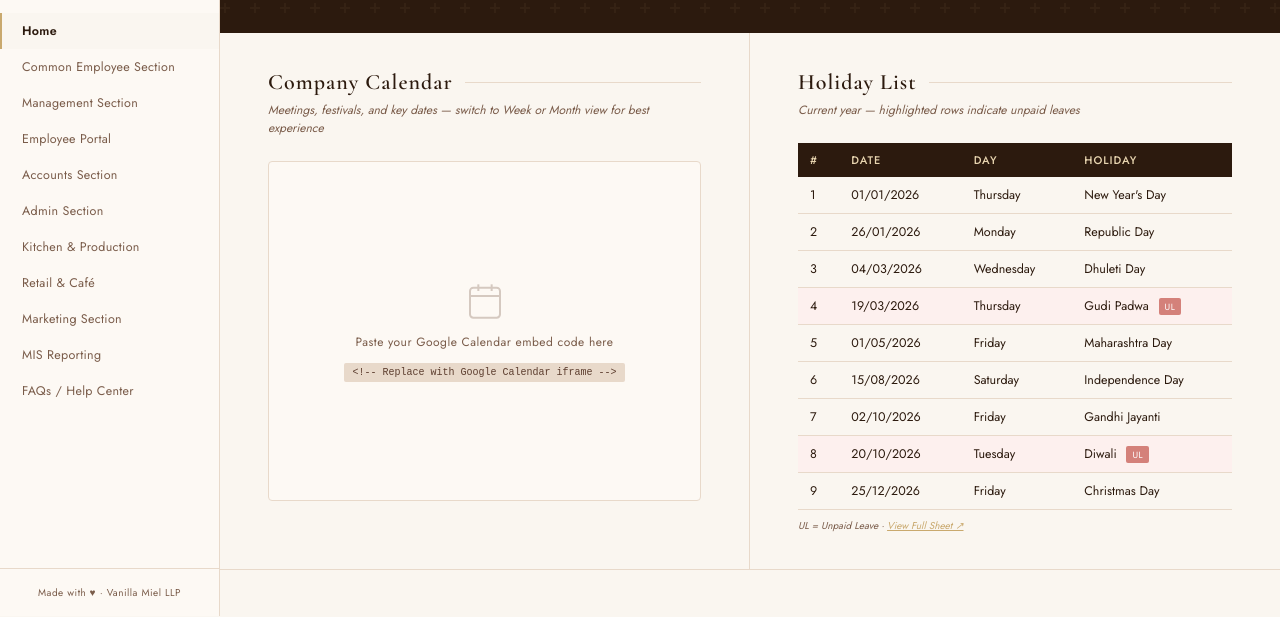
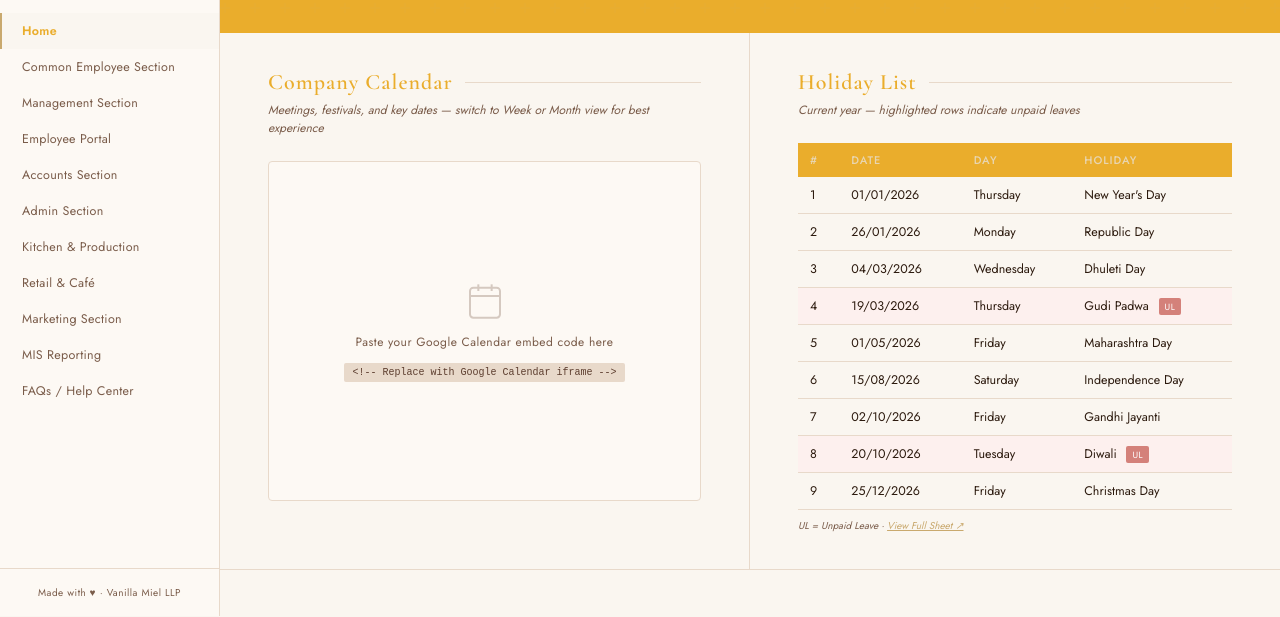
Before and after one commit to firdauskhan-WEB/Vanilla-miel-portal, a plain HTML site: page docs/index.html in a window 1280 px wide. Shown: the part 183-800 px from the top of the page. Drawn offline with nearby package versions, Linux system fonts and the light colour scheme.

Commit message:
Update index.html

```diff
--- a/docs/index.html
+++ b/docs/index.html
@@ -11,7 +11,7 @@
       --warm-white: #fdf9f4;
       --gold: #c9a96e;
       --gold-light: #e8d5b0;
-      --brown-deep: #2c1a0e;
+      --brown-deep: #EAAD2C;
       --brown-mid: #5c3d2e;
       --brown-light: #8b6251;
       --rose: #d4817a;
```
